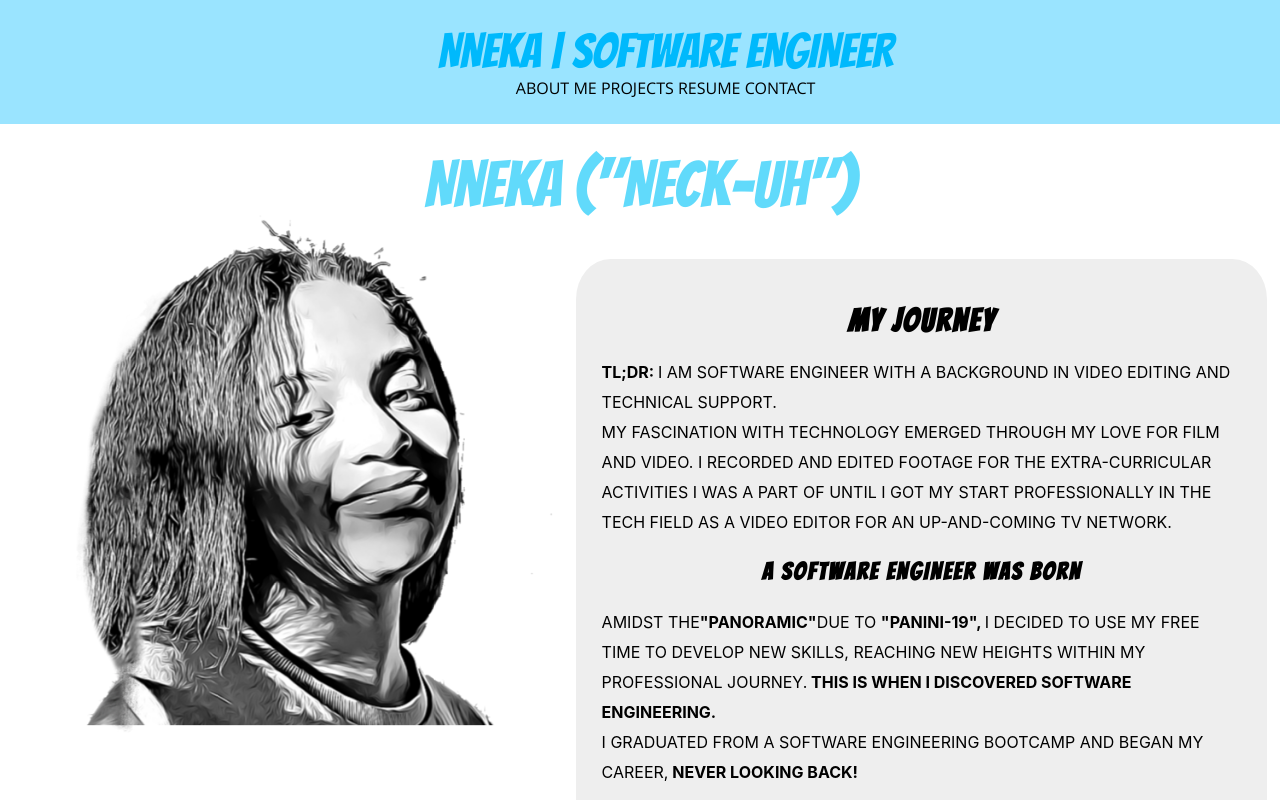
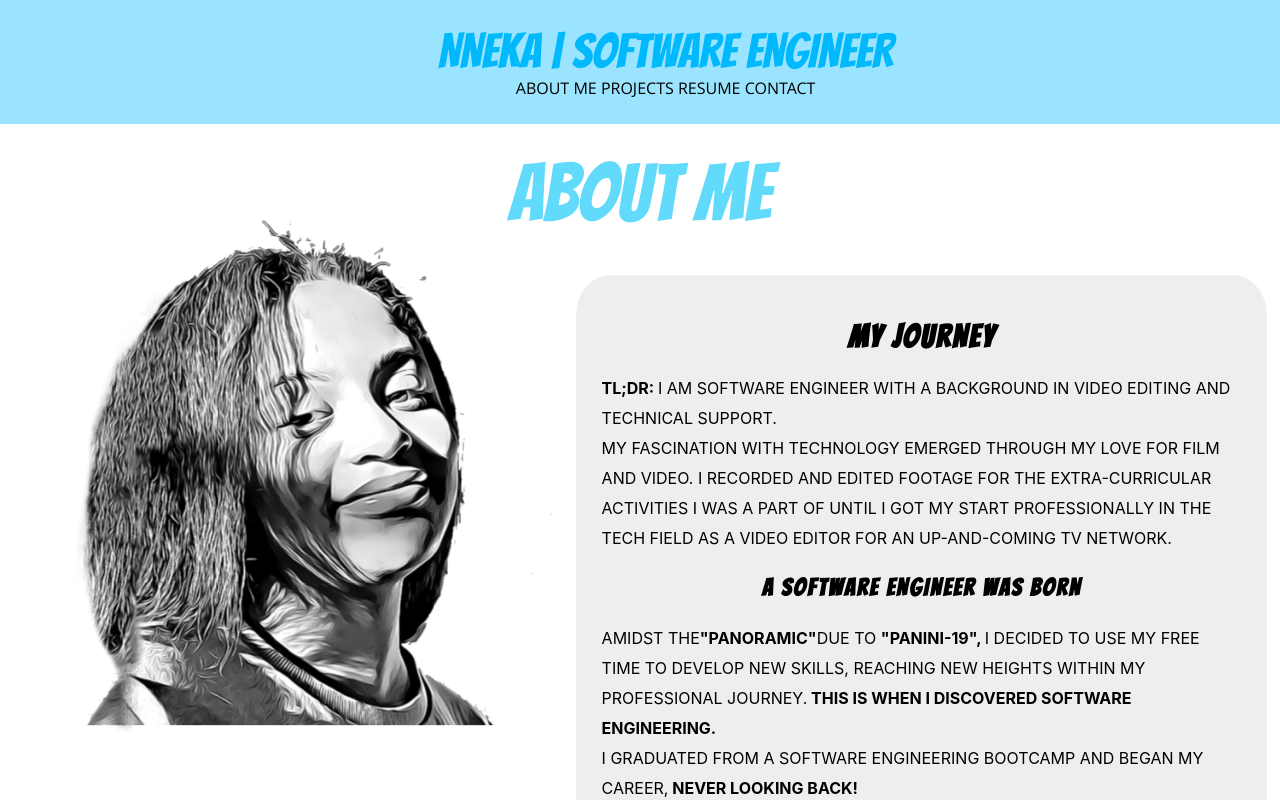
Before and after one commit to nnekauf/portfolio, a React (Create React App) app: page / in a window 1280 px wide. Shown: the top 800 px of the page. Built offline with nearby package versions, Linux system fonts and the light colour scheme.

Commit message:
changes ABoutMe title from name to 'about me'

```diff
--- a/src/App.css
+++ b/src/App.css
@@ -106,18 +106,7 @@
 /* <div id="aboutName" style={{zIndex: "2", position: "relative",
   textAlign: "center", fontFamily: "Bangers", letterSpacing: "2px", fontSize: "4em" }}>  */
 
-.aboutName{
-  z-index: 2;
-  position: relative;
-  text-align: center;
-  font-family: Bangers;
-  letter-spacing: 2p;
-  font-size: 4em;
-  color: #61dafb;
-}
-.aboutName:hover{
-  color: rgb(0, 185, 252);
-}
+
 .faceOverlay{
   z-index: 2;
   background-color: rgb(0, 185, 252);
@@ -141,6 +130,20 @@
   /* object-fit: cover;
    */
 }
+.aboutName{
+  z-index: 2;
+  position: relative;
+  text-align: center;
+  font-family: Bangers;
+  letter-spacing: 2p;
+  font-size: 5em;
+  color: #61dafb;
+
+}
+.aboutName:hover{
+  color: rgb(0, 185, 252);
+}
+
 .aboutLink{
   text-decoration: none;
   color:rgb(0, 0, 0);
--- a/src/components/AboutMe.js
+++ b/src/components/AboutMe.js
@@ -6,7 +6,9 @@ const AboutMe = () => {
 
     return (
         <div className = "about">
+
             <div className= "faceOverlay"> </div>
+
             <div className= "face" >
                 < img src={face} alt="Portrait of Nneka"
                     style={{width: "70%", height: "auto",
@@ -14,12 +16,13 @@ const AboutMe = () => {
                     objectFit: "cover", left: "-8%",
                     zIndex: "1"}}>
                 </img>
+
             </div>
 
             {/* <div id="aboutName" style={{zIndex: "2", position: "relative",
                 textAlign: "center", fontFamily: "Bangers", letterSpacing: "2px", fontSize: "4em" }}>  */}
             <div className="aboutName">
-                Nneka ("Neck-Uh")</div>
+                About Me</div>
             <br/> <br/>
 
 
```
